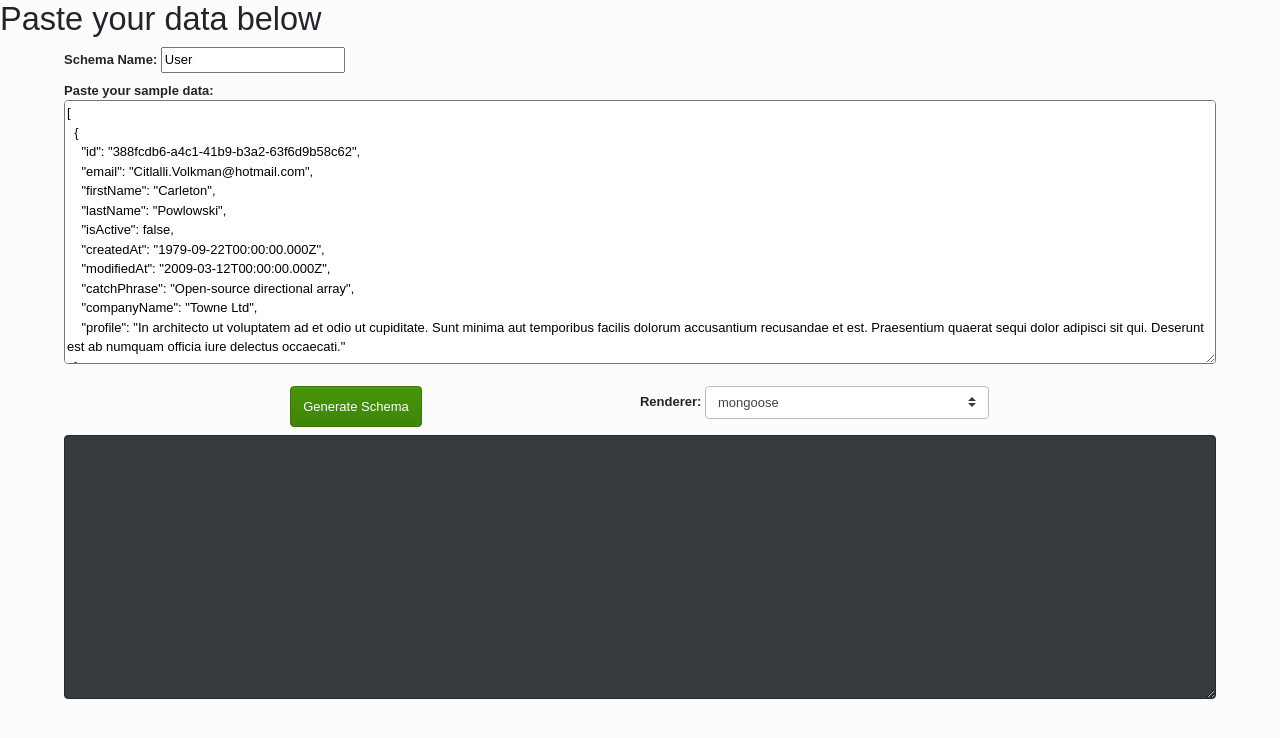
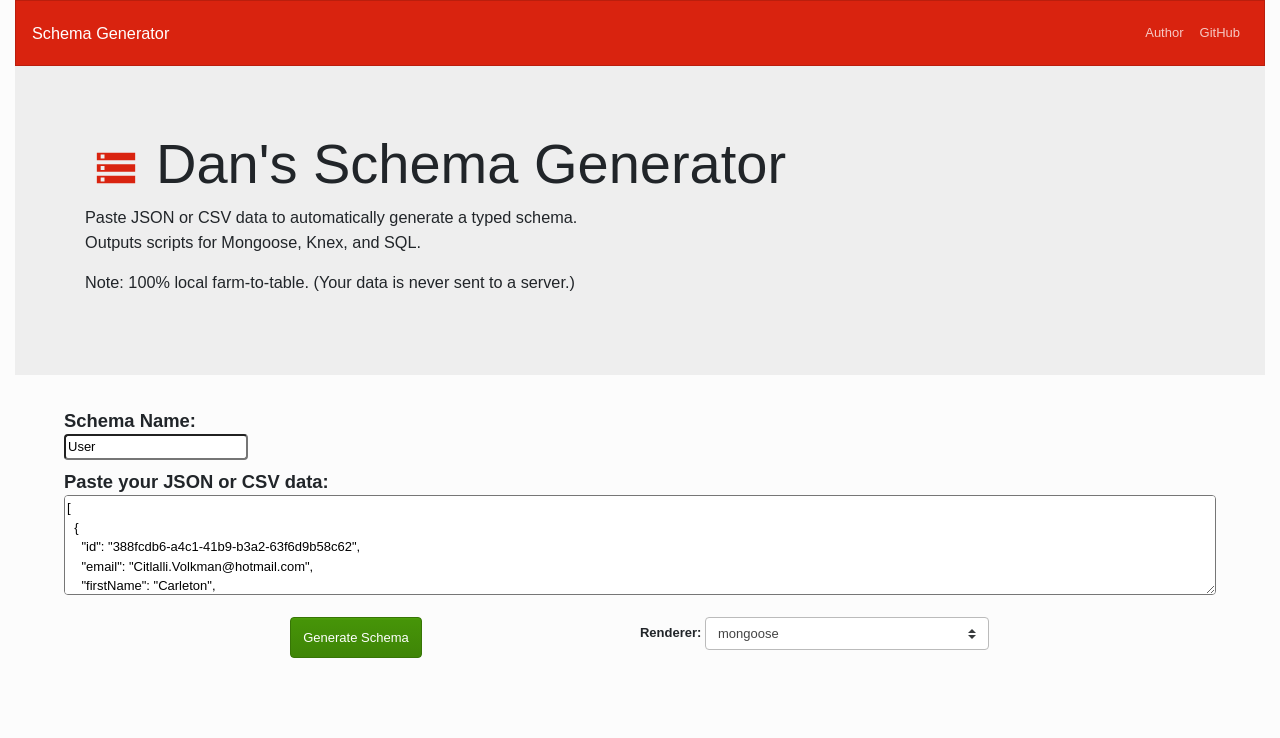
Before and after one commit to justsml/schema-generator, a React (Create React App) app: page / in a window 1280 px wide. Shown: the top 738 px of the page. Built offline with nearby package versions, Linux system fonts and the light colour scheme.

Commit message:
WIP: about to add knex support

```diff
--- a/package.json
+++ b/package.json
@@ -5,6 +5,8 @@
   "keywords": [],
   "main": "src/index.js",
   "dependencies": {
+    "@material-ui/core": "4.8.3",
+    "@material-ui/icons": "4.5.1",
     "csv-parse": "4.8.5",
     "lodash.isdate": "4.0.1",
     "lodash.isnumber": "3.0.3",
--- a/src/App.js
+++ b/src/App.js
@@ -1,84 +1,15 @@
 import React, { useState } from "react";
 import "./styles.css";
-import { schemaBuilder } from "./schemaBuilder";
-import { exampleUsers } from "./sampleData.js";
-import { parse } from "./adapters/readers.js";
-import { render } from "./adapters/writers.js";
+import Header from "./components/Header";
+import NavBar from "./components/NavBar";
+import GeneratorForm from "./components/GeneratorForm";
 
 export default function App() {
-  const [schemaName, setSchemaName] = useState("User");
-  const [inputData, setInputData] = useState(exampleUsers);
-  const [schemaOutput, setSchemaOutput] = useState("");
-  const [outputMode, setOutputMode] = useState("mongoose");
-
-  const generateSchema = () => {
-    return Promise.resolve(inputData)
-      .then(parse)
-      .then(data => schemaBuilder(schemaName, data))
-      .then(render(schemaName, outputMode))
-      .then(output => {
-        setSchemaOutput(output);
-      })
-      .catch(error => {
-        setSchemaOutput(`ERROR!   ${error.message}`);
-        console.error(error);
-      });
-  };
-
   return (
-    <div className="App">
-      <h1>Paste your data below</h1>
-      <section className="input-data">
-        <label className="w-100">
-          <strong>Schema Name:&#160;</strong>
-          <input
-            value={schemaName}
-            onChange={e => setSchemaName(e.target.value)}
-          />
-        </label>
-        <label className="w-100">
-          <strong>Paste your sample data:&#160;</strong>
-          <textarea
-            className="rounded"
-            value={inputData}
-            onChange={e => setInputData(e.target.value)}
-          />
-        </label>
-      </section>
-      <section className="output-ui">
-        <div className="d-flex justify-content-between m-2">
-          <button onClick={generateSchema} className="btn btn-success mx-auto">
-            Generate Schema
-          </button>
-          <label className="w-50">
-            <strong>Renderer:&#160;</strong>
-            <select
-              className="w-100 custom-select"
-              onChange={e => setOutputMode(e.target.value)}
-              value={outputMode}
-            >
-              <option selected>mongoose</option>
-              <option>knex migration</option>
-              <option>sql</option>
-              <option>yup validation</option>
-            </select>
-          </label>
-        </div>
-        {/* <button
-          onClick={() => setInputData(exampleUsers)}
-          className="btn btn-info"
-        >
-          Sample Data/Reset
-        </button> */}
-      </section>
-      <section className="output-data">
-        <textarea
-          value={schemaOutput}
-          readOnly={true}
-          className="rounded text-monospace text-light bg-dark p-2"
-          onClick={e => e.target.select()}
-        />
-      </section>
+    <div className="App container-fluid">
+      <NavBar />
+      <Header />
+      <GeneratorForm />
     </div>
   );
 }
--- a/src/adapters/writer.mongoose.js
+++ b/src/adapters/writer.mongoose.js
@@ -1,13 +1,30 @@
 export default {
-  render(schemaName, fields) {
-    fields._uniques = undefined;
-    fields._totalRecords = undefined;
-    const fieldString = JSON.stringify(fields, null, 2);
+  render({ schemaName, results, options }) {
+    console.log(results);
+    results._uniques = undefined;
+    results._totalRecords = undefined;
+    const fieldSummary = results._summary;
+
+    const fieldString = fieldSummary
+      .map(f => {
+        const types = Object.entries(f.typeInfo).sort(
+          ([typeName1, typeCount1], [typeName2, typeCount2]) =>
+            typeCount1 > typeCount2 ? -1 : typeCount1 === typeCount2 ? 0 : 1
+        );
+        console.log(f.fieldName, types);
+        return `  ${f.fieldName}: {
+    type: ${types[0][0]},
+    default: null
+  }`;
+      })
+      .join(`,\n`);
 
     return `const mongoose = require("mongoose");
 const {Schema} = mongoose;
 
-const schema = new Schema(${fieldString.replace(/\\n/gms, "\n")});
+const schema = new Schema({
+${fieldString.replace(/\\n/gms, "\n")}
+});
 
 const model = mongoose.model("${schemaName}", schema);
 
--- a/src/adapters/writers.js
+++ b/src/adapters/writers.js
@@ -8,5 +8,5 @@ export const render = (schemaName, writer) => content => {
   const renderer = writers[writer];
   if (!renderer) throw new Error(`Invalid Render Adapter Specified: ${writer}`);
 
-  return renderer.render(schemaName, content);
+  return renderer.render({ schemaName, results: content });
 };
--- /dev/null
+++ b/src/components/GeneratorForm.js
@@ -0,0 +1,85 @@
+import React, { useState } from "react";
+import { schemaBuilder } from "../schemaBuilder";
+import { exampleUsers } from "../sampleData.js";
+import { parse } from "../adapters/readers.js";
+import { render } from "../adapters/writers.js";
+
+export default function GeneratorForm() {
+  const [schemaName, setSchemaName] = useState("User");
+  const [inputData, setInputData] = useState(exampleUsers);
+  const [schemaOutput, setSchemaOutput] = useState("");
+  const [outputMode, setOutputMode] = useState("mongoose");
+
+  const generateSchema = () => {
+    return Promise.resolve(inputData)
+      .then(parse)
+      .then(data => schemaBuilder(schemaName, data))
+      .then(render(schemaName, outputMode))
+      .then(setSchemaOutput)
+      .catch(error => {
+        setSchemaOutput(`ERROR!   ${error.message}`);
+        console.error(error);
+      });
+  };
+
+  return (
+    <form className="form w-100" onSubmit={e => e.preventDefault()}>
+      <section className="input-data">
+        <label className="w-100">
+          <strong className="field-name">Schema Name:&#160;</strong>
+          <input
+            className="rounded"
+            value={schemaName}
+            onChange={e => setSchemaName(e.target.value)}
+          />
+        </label>
+        <label className="w-100">
+          <strong className="field-name">
+            Paste your JSON or CSV data:&#160;
+          </strong>
+          <textarea
+            className="rounded"
+            value={inputData}
+            onChange={e => setInputData(e.target.value)}
+          />
+        </label>
+      </section>
+      <section className="output-ui">
+        <div className="d-flex justify-content-between m-2">
+          <button onClick={generateSchema} className="btn btn-success mx-auto">
+            Generate Schema
+          </button>
+          <label className="w-50">
+            <strong>Renderer:&#160;</strong>
+            <select
+              className="w-100 custom-select"
+              onChange={e => setOutputMode(e.target.value)}
+              defaultValue={outputMode}
+            >
+              <option>mongoose</option>
+              <option>knex migration</option>
+              <option>sql</option>
+              <option>yup validation</option>
+            </select>
+          </label>
+        </div>
+        {/* <button
+          onClick={() => setInputData(exampleUsers)}
+          className="btn btn-info"
+        >
+          Sample Data/Reset
+        </button> */}
+      </section>
+      {schemaOutput && schemaOutput.length > 1 && (
+        <section className="output-data">
+          <textarea
+            value={schemaOutput}
+            readOnly={true}
+            className="rounded text-monospace text-light bg-dark p-2"
+            onClick={e => e.target.select()}
+          />
+        </section>
+      )}
+    </form>
+  );
+}
--- /dev/null
+++ b/src/components/Header.js
@@ -0,0 +1,31 @@
+import React from "react";
+import StorageIcon from "@material-ui/icons/Storage";
+
+export default function Header() {
+  return (
+    <div className="jumbotron jumbotron-fluid">
+      <div className="container d-flex justify-content-between align-items-center">
+        <div
+          className="head-icon m-2 d-flex align-items-center"
+          style={{ width: "55px", flexShrink: 1 }}
+        >
+          <StorageIcon style={{ fontSize: "46px" }} className="text-primary" />
+        </div>
+        <div className="head-text" style={{ flexGrow: 2 }}>
+          <h1 className="display-4">Dan's Schema Generator</h1>
+        </div>
+      </div>
+      <div className="container">
+        <p className="lead">
+          Paste JSON or CSV data to automatically generate a typed schema.
+          <br />
+          <b>Outputs scripts for Mongoose, Knex, and SQL.</b>
+        </p>
+        <p className="lead">
+          <b>Note:</b> 100% local farm-to-table. (Your data is never sent to a
+          server.)
+        </p>
+      </div>
+    </div>
+  );
+}
--- /dev/null
+++ b/src/components/NavBar.js
@@ -0,0 +1,30 @@
+import React from "react";
+
+export default function NavBar() {
+  return (
+    <nav className="navbar navbar-expand-lg navbar-dark bg-primary">
+      <a
+        className="navbar-brand"
+        href="https://github.com/justsml/schema-generator"
+      >
+        Schema Generator
+      </a>
+
+      <ul className="navbar-nav ml-auto">
+        <li className="nav-item">
+          <a className="nav-link" href="https://danlevy.net" target="_blank">
+            Author
+          </a>
+        </li>
+        <li className="nav-item">
+          <a
+            className="nav-link"
+            href="https://github.com/justsml/schema-generator"
+          >
+            GitHub
+          </a>
+        </li>
+      </ul>
+    </nav>
+  );
+}
--- a/src/sampleData.js
+++ b/src/sampleData.js
@@ -298,5 +298,17 @@ export const exampleUsers = `[
     "catchPhrase": "Open-source regional capability",
     "companyName": "Braun Group",
     "profile": "Aut assumenda nihil. Voluptatibus repudiandae voluptatibus delectus. Perspiciatis odio ut molestiae. Nihil sit magnam quam ex omnis."
+  },
+  {
+    "id": 9999999,
+    "email": false,
+    "firstName": false,
+    "lastName": false,
+    "isActive": true,
+    "createdAt": "1997-08-29T00:00:00.000Z",
+    "modifiedAt": "1995-10-15T00:00:00.000Z",
+    "catchPhrase": "Open-source regional capability",
+    "companyName": "Braun Group",
+    "profile": 999999999999
   }
 ]`;
--- a/src/styles.css
+++ b/src/styles.css
@@ -13,10 +13,22 @@
 .output-data textarea,
 .input-data textarea {
   width: 100%;
-  min-height: 33vh;
+  height: 33vh;
+}
+
+.input-data textarea {
+  max-height: 100px;
+}
+.output-data textarea {
+  min-height: 500px;
 }
 
 .output-ui select,
 .output-ui button {
   max-width: 50%;
 }
+
+form .field-name {
+  display: block;
+  font-size: 1.15rem;
+}
```
Also changed, not shown: src/schemaBuilder.js (+120 -69 lines).
